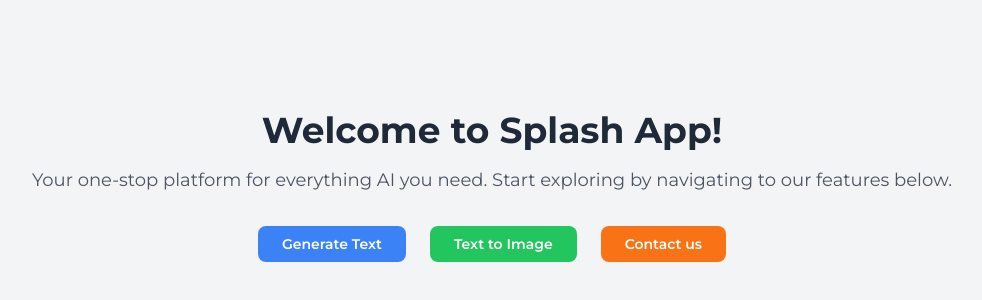
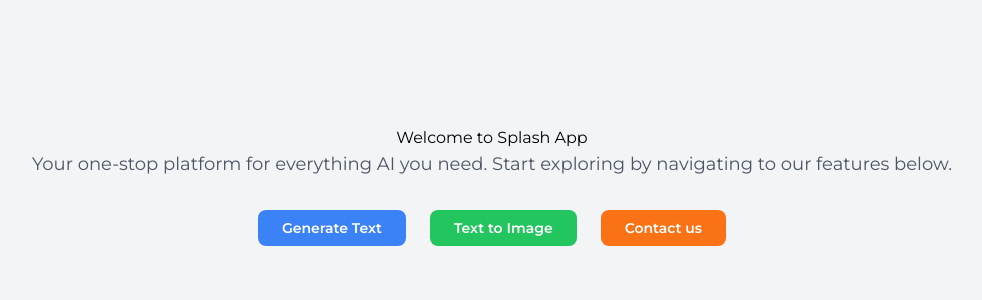
Before and after one commit to khaoularj/alx-project-0x03-setup, a Next.js app in the folder alx-project-0x03/: page / in a window 1280 px wide. Shown: the part 214-514 px from the top of the page, without its empty margins (148-1130 px from the left). Built offline with nearby package versions, Linux system fonts and the light colour scheme.

Commit message:
updating index.tsx

```diff
--- a/alx-project-0x03/pages/index.tsx
+++ b/alx-project-0x03/pages/index.tsx
@@ -14,9 +14,7 @@
   return (
     <div className="min-h-screen bg-gray-100 flex flex-col justify-center items-center text-center">
       {/* Welcome Message */}
-      <h1 className="text-4xl font-bold text-gray-800 mb-4">
-        Welcome to Splash App!
-      </h1>
+      <h1> Welcome to Splash App </h1>
       <p className="text-lg text-gray-600 mb-8">
         Your one-stop platform for everything AI you need. Start exploring by
         navigating to our features below.
```
